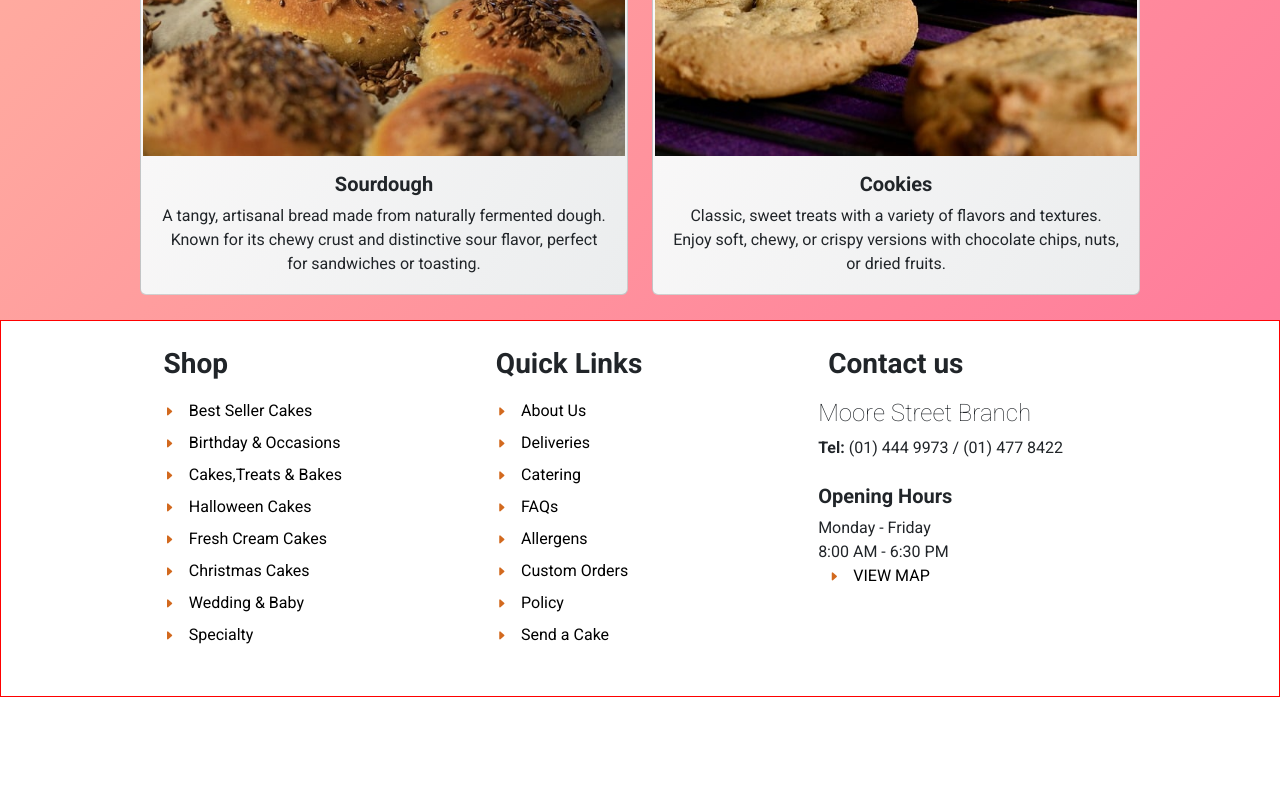
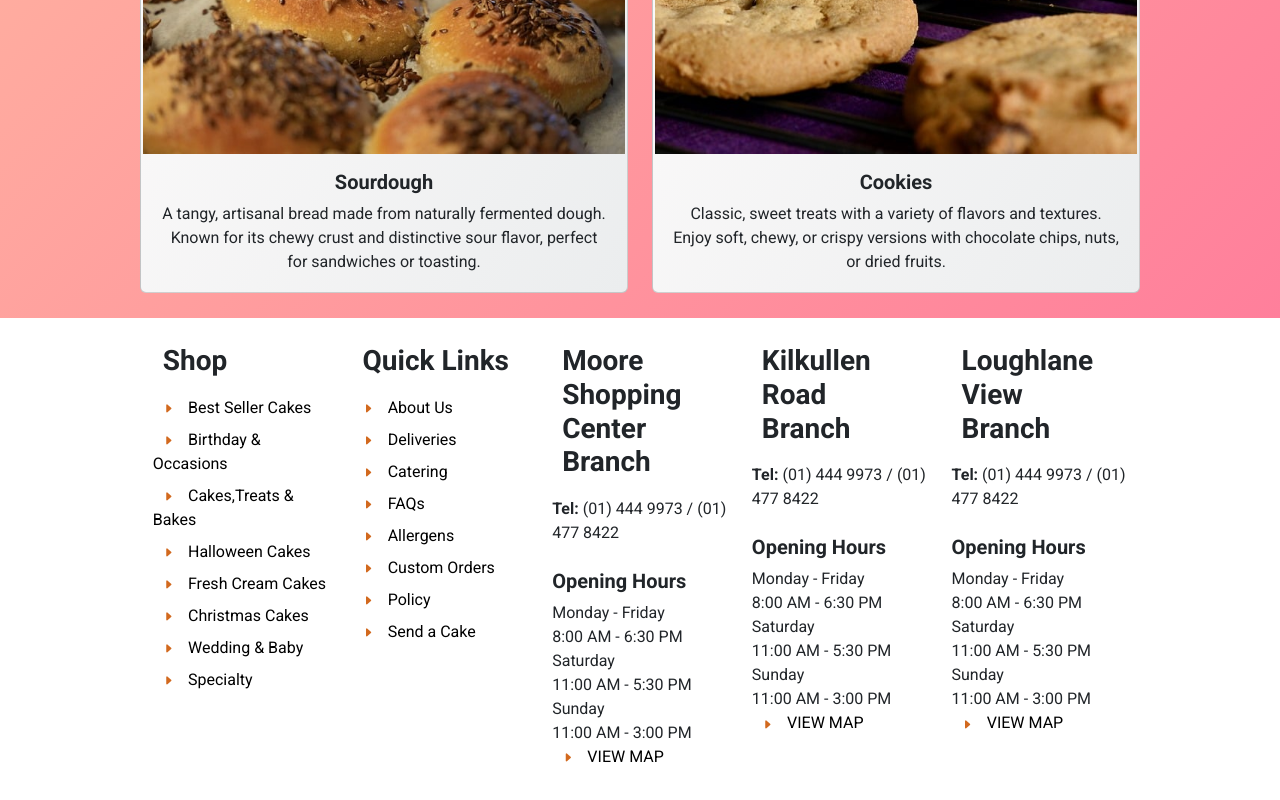
Before and after one commit to FredH2O/Bakery-Shop, a React (Create React App) app: page / in a window 1280 px wide. Shown: the part 1754-2554 px from the top of the page. Before the commit the page ends 2451 px from the top, so only its background shows below. Built offline with nearby package versions, Linux system fonts and the light colour scheme; the HTML template or start-up script is replaced by a standard one.

Commit message:
clean up

```diff
--- a/src/components/Footer/Footer.css
+++ b/src/components/Footer/Footer.css
@@ -2,7 +2,6 @@
   background-color: white;
   padding: 1rem;
   width: 100%;
-  border: 1px solid red;
 }
 
 .footer-links {
@@ -40,7 +39,11 @@
   .row-footer {
     display: flex;
     flex-direction: column;
-    justify-content: center;
-    text-align: center;
+  }
+
+  .col-12 {
+    display: flex;
+    flex-direction: column;
+    align-items: center;
   }
 }
--- a/src/components/Footer/Footer.jsx
+++ b/src/components/Footer/Footer.jsx
@@ -2,76 +2,93 @@ import "./Footer.css";
 import "bootstrap-icons/font/bootstrap-icons.css";
 
 export default function Footer() {
+  const openingHours = (
+    <>
+      <p>
+        <b>Tel: </b> &#40;01&#41; 444 9973 / &#40;01&#41; 477 8422
+      </p>
+      <br />
+      <h5>Opening Hours</h5>
+      <p>Monday - Friday</p>
+      <p>8:00 AM - 6:30 PM</p>
+      <p>Saturday</p>
+      <p>11:00 AM - 5:30 PM</p>
+      <p>Sunday</p>
+      <p>11:00 AM - 3:00 PM</p>
+      <a href="" className="footer-links">
+        <i className="bi bi-caret-right-fill"></i> VIEW MAP
+      </a>
+    </>
+  );
+
   return (
     <footer className="container-fluid text-center">
       <div className="row row-footer">
         <div className="col-12 col-md">
           <h3>Shop</h3>
           <a href="" className="footer-links">
-            <i class="bi bi-caret-right-fill"></i> Best Seller Cakes
+            <i className="bi bi-caret-right-fill"></i> Best Seller Cakes
           </a>
           <a href="" className="footer-links">
-            <i class="bi bi-caret-right-fill"></i> Birthday & Occasions
+            <i className="bi bi-caret-right-fill"></i> Birthday & Occasions
           </a>
           <a href="" className="footer-links">
-            <i class="bi bi-caret-right-fill"></i> Cakes,Treats & Bakes
+            <i className="bi bi-caret-right-fill"></i> Cakes,Treats & Bakes
           </a>
           <a href="" className="footer-links">
-            <i class="bi bi-caret-right-fill"></i> Halloween Cakes
+            <i className="bi bi-caret-right-fill"></i> Halloween Cakes
           </a>
           <a href="" className="footer-links">
-            <i class="bi bi-caret-right-fill"></i> Fresh Cream Cakes
+            <i className="bi bi-caret-right-fill"></i> Fresh Cream Cakes
           </a>
           <a href="" className="footer-links">
-            <i class="bi bi-caret-right-fill"></i> Christmas Cakes
+            <i className="bi bi-caret-right-fill"></i> Christmas Cakes
           </a>
           <a href="" className="footer-links">
-            <i class="bi bi-caret-right-fill"></i> Wedding & Baby
+            <i className="bi bi-caret-right-fill"></i> Wedding & Baby
           </a>
           <a href="" className="footer-links">
-            <i class="bi bi-caret-right-fill"></i> Specialty
+            <i className="bi bi-caret-right-fill"></i> Specialty
           </a>
         </div>
         <div className="col-12 col-md">
           <h3>Quick Links</h3>
           <a href="" className="footer-links">
-            <i class="bi bi-caret-right-fill"></i> About Us
+            <i className="bi bi-caret-right-fill"></i> About Us
           </a>
           <a href="" className="footer-links">
-            <i class="bi bi-caret-right-fill"></i> Deliveries
+            <i className="bi bi-caret-right-fill"></i> Deliveries
           </a>
           <a href="" className="footer-links">
-            <i class="bi bi-caret-right-fill"></i> Catering
+            <i className="bi bi-caret-right-fill"></i> Catering
           </a>
           <a href="" className="footer-links">
-            <i class="bi bi-caret-right-fill"></i> FAQs
+            <i className="bi bi-caret-right-fill"></i> FAQs
           </a>
           <a href="" className="footer-links">
-            <i class="bi bi-caret-right-fill"></i> Allergens
+            <i className="bi bi-caret-right-fill"></i> Allergens
           </a>
           <a href="" className="footer-links">
-            <i class="bi bi-caret-right-fill"></i> Custom Orders
+            <i className="bi bi-caret-right-fill"></i> Custom Orders
           </a>
           <a href="" className="footer-links">
-            <i class="bi bi-caret-right-fill"></i> Policy
+            <i className="bi bi-caret-right-fill"></i> Policy
           </a>
           <a href="" className="footer-links">
-            <i class="bi bi-caret-right-fill"></i> Send a Cake
+            <i className="bi bi-caret-right-fill"></i> Send a Cake
           </a>
         </div>
         <div className="contact col-12 col-md">
-          <h3>Contact us</h3>
-          <h4>Moore Street Branch</h4>
-          <p>
-            <b>Tel: </b> &#40;01&#41; 444 9973 / &#40;01&#41; 477 8422
-          </p>
-          <br />
-          <h5>Opening Hours</h5>
-          <p>Monday - Friday</p>
-          <p>8:00 AM - 6:30 PM</p>
-          <a href="" className="footer-links">
-            <i class="bi bi-caret-right-fill"></i> VIEW MAP
-          </a>
+          <h3>Moore Shopping Center Branch</h3>
+          {openingHours}
+        </div>
+        <div className="contact col-12 col-md">
+          <h3>Kilkullen Road Branch</h3>
+          {openingHours}
+        </div>
+        <div className="contact col-12 col-md">
+          <h3>Loughlane View Branch</h3>
+          {openingHours}
         </div>
       </div>
     </footer>
```
